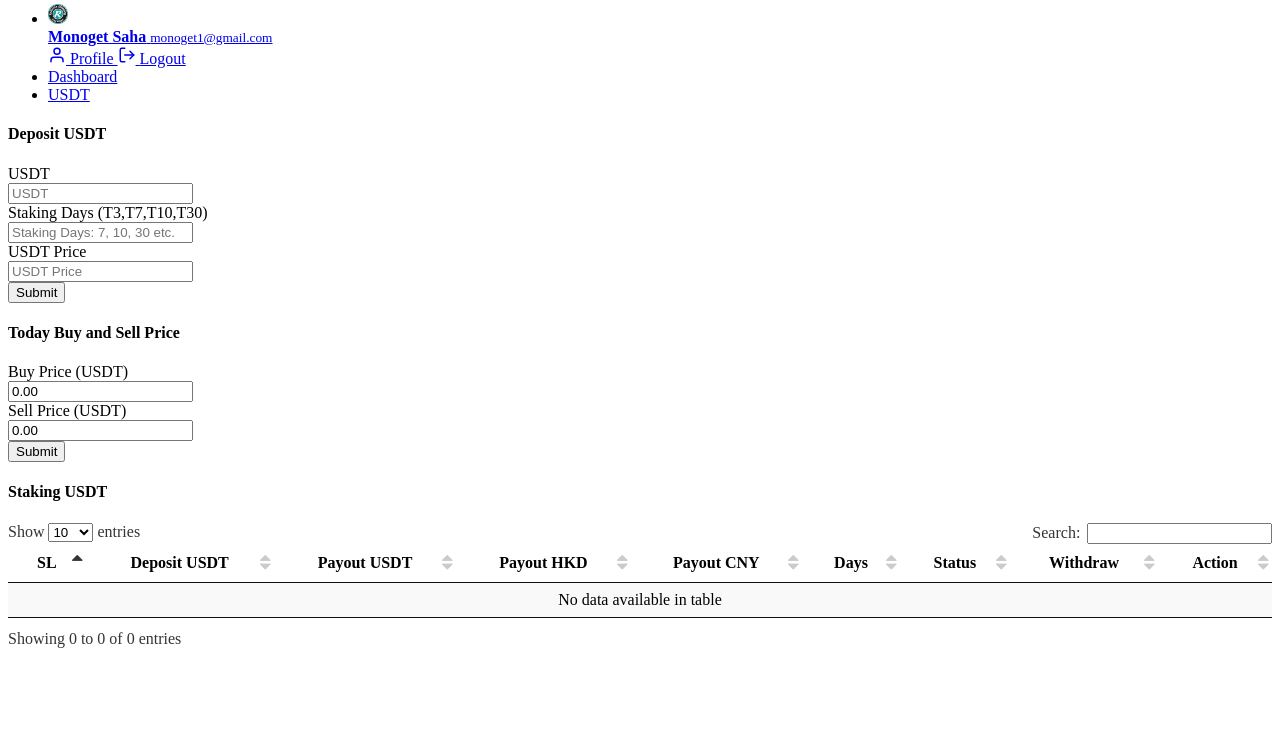
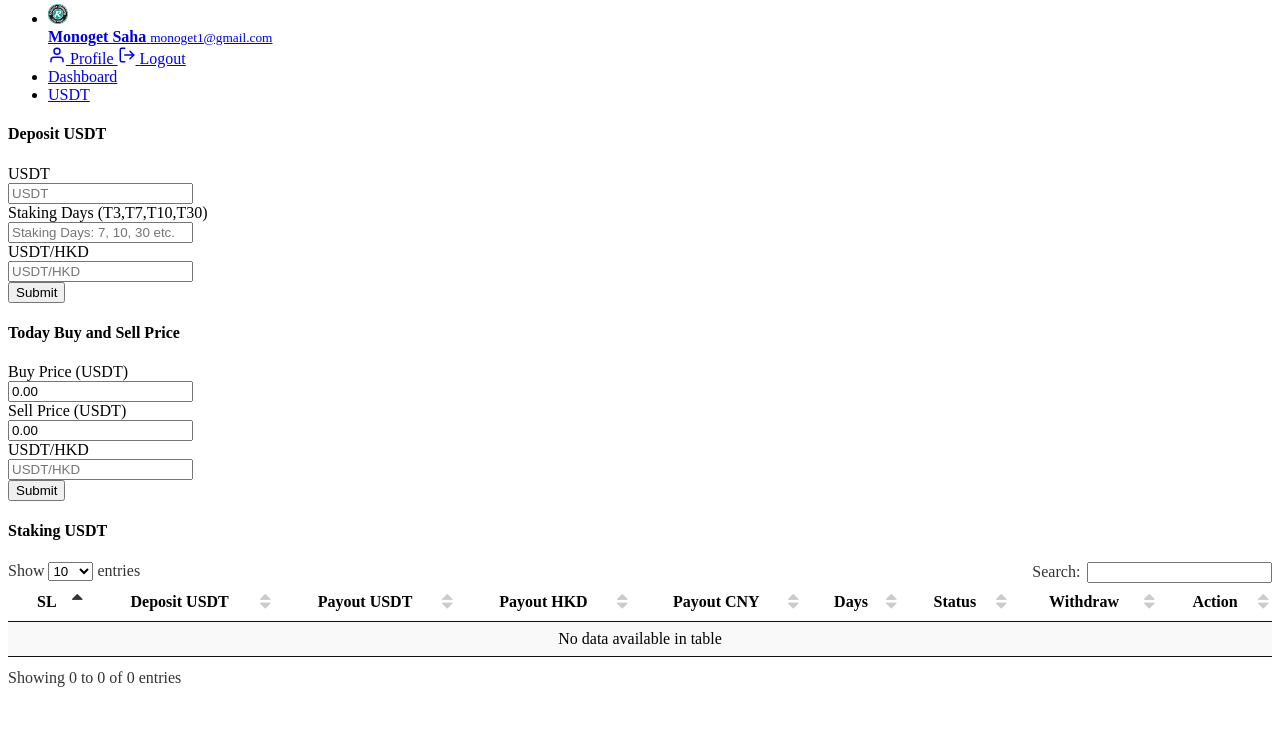
Before and after one commit to Do-Test-Live/W-Withdraw-USDT, a PHP site: page /Staking-USDT in a window 1280 px wide. Shown: the part 165-906 px from the top of the page. Run offline with PHP 8.4, Linux system fonts and the light colour scheme; a user stored in the database is signed in; data comes from the database, SQL or seed files in the repository; data that the repository does not hold is empty; some libraries are stand-ins or nearby versions.

Commit message:
update all

```diff
--- a/staking-usdt.php
+++ b/staking-usdt.php
@@ -177,10 +177,10 @@ date_default_timezone_set("Asia/Hong_Kong");
                                             </div>
                                         </div>
                                         <div class="mb-3 row">
-                                            <label class="col-sm-3 col-form-label">USDT Price</label>
+                                            <label class="col-sm-3 col-form-label">USDT/HKD</label>
                                             <div class="col-sm-9">
                                                 <input type="text" class="form-control" name="usdt_price"
-                                                       placeholder="USDT Price" required>
+                                                       placeholder="USDT/HKD" required>
                                             </div>
                                         </div>
                                         <div class="mb-3 row">
@@ -222,6 +222,14 @@ date_default_timezone_set("Asia/Hong_Kong");
                                                 <input type="text" class="form-control" name="sell_price"
                                                        value="<?php echo $data[0]["sell_price"]; ?>"
                                                        placeholder="Sell Price (USDT)" required>
+                                            </div>
+                                        </div>
+                                        <div class="mb-3 row">
+                                            <label class="col-sm-3 col-form-label">USDT/HKD</label>
+                                            <div class="col-sm-9">
+                                                <input type="text" class="form-control" name="usdt_price"
+                                                       value="<?php echo $data[0]["usdt_price"]; ?>"
+                                                       placeholder="USDT/HKD" required>
                                             </div>
                                         </div>
                                         <div class="mb-3 row">
--- a/update.php
+++ b/update.php
@@ -17,11 +17,13 @@ if (isset($_POST['updateUSDT'])) {
 
     $days = $db_handle->checkValue($_POST['staking_days']);
 
+    $usdt_price = $db_handle->checkValue($_POST['usdt_price']);
+
     $w_usdt = $d_usdt;
 
     $status = $db_handle->checkValue($_POST['status']);
 
-    $update = $db_handle->insertQuery("update deposit_usdt set d_usdt='$d_usdt',w_usdt='$w_usdt',days='$days', status='$status' where id='{$id}'");
+    $update = $db_handle->insertQuery("update deposit_usdt set d_usdt='$d_usdt',w_usdt='$w_usdt',days='$days',usdt_price='$usdt_price', status='$status' where id='{$id}'");
 
     echo "<script>
                 document.cookie = 'alert = 3;';
```
